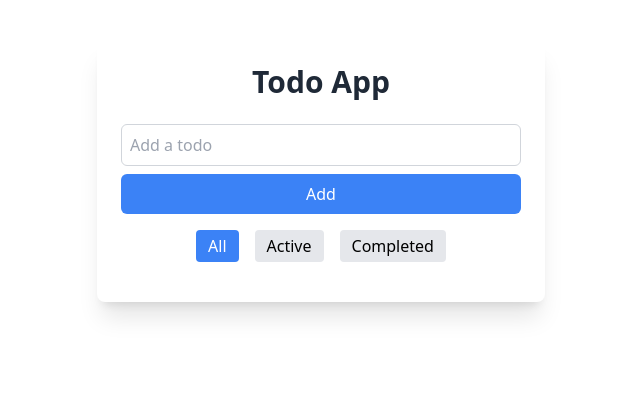
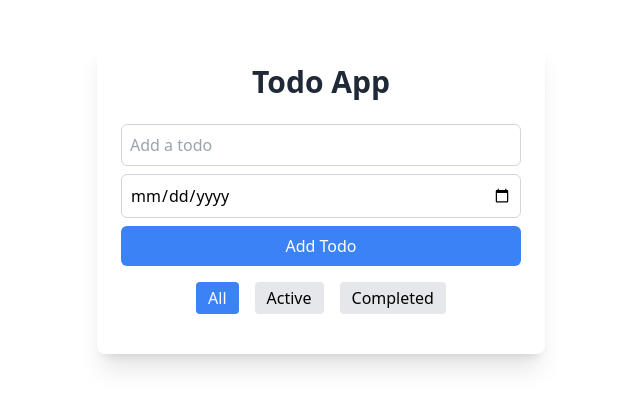
Before and after one commit to aimaduddin/react-todo-app, a React (Create React App) app: page / in a window 1280 px wide. Shown: the top 408 px of the page, without its empty margins (319-959 px from the left). Built offline with nearby package versions, Linux system fonts and the light colour scheme.

Commit message:
Add due date functionality to todo items

```diff
--- a/src/App.js
+++ b/src/App.js
@@ -15,9 +15,9 @@ function App() {
     localStorage.setItem('todos', JSON.stringify(todos));
   }, [todos]);
 
-  const addTodo = (text) => {
+  const addTodo = (text, dueDate) => {
     if (text) {
-      setTodos([...todos, { id: Date.now(), text, completed: false }]);
+      setTodos([...todos, { id: Date.now(), text, completed: false, dueDate }]);
     }
   };
 
@@ -35,7 +35,7 @@ function App() {
     if (filter === 'Active') return !todo.completed;
     if (filter === 'Completed') return todo.completed;
     return true;
-  });
+  }).sort((a, b) => new Date(a.dueDate) - new Date(b.dueDate));
 
   return (
     <div className="max-w-md mx-auto mt-10 p-6 bg-white rounded-lg shadow-xl">
--- a/src/components/TodoForm.js
+++ b/src/components/TodoForm.js
@@ -2,11 +2,15 @@ import React, { useState } from 'react';
 
 function TodoForm({ addTodo }) {
   const [input, setInput] = useState('');
+  const [dueDate, setDueDate] = useState('');
 
   const handleSubmit = (e) => {
     e.preventDefault();
-    addTodo(input);
-    setInput('');
+    if (input.trim()) {
+      addTodo(input, dueDate);
+      setInput('');
+      setDueDate('');
+    }
   };
 
   return (
@@ -16,13 +20,19 @@ function TodoForm({ addTodo }) {
         value={input}
         onChange={(e) => setInput(e.target.value)}
         placeholder="Add a todo"
-        className="w-full p-2 border border-gray-300 rounded-md mr-2 focus:outline-none focus:ring-2 focus:ring-blue-500"
+        className="w-full p-2 border border-gray-300 rounded-md mb-2 focus:outline-none focus:ring-2 focus:ring-blue-500"
+      />
+      <input
+        type="date"
+        value={dueDate}
+        onChange={(e) => setDueDate(e.target.value)}
+        className="w-full p-2 border border-gray-300 rounded-md mb-2 focus:outline-none focus:ring-2 focus:ring-blue-500"
       />
       <button
         type="submit"
-        className="w-full mt-2 bg-blue-500 text-white p-2 rounded-md hover:bg-blue-600 focus:outline-none focus:ring-2 focus:ring-blue-500 focus:ring-opacity-50"
+        className="w-full bg-blue-500 text-white p-2 rounded-md hover:bg-blue-600 focus:outline-none focus:ring-2 focus:ring-blue-500 focus:ring-opacity-50"
       >
-        Add
+        Add Todo
       </button>
     </form>
   );
--- a/src/components/TodoItem.js
+++ b/src/components/TodoItem.js
@@ -3,12 +3,19 @@ import React from 'react';
 function TodoItem({ todo, toggleTodo, deleteTodo }) {
   return (
     <li className="flex items-center justify-between p-3 bg-gray-100 rounded-md mb-2">
+      <div>
         <span
           className={`cursor-pointer ${todo.completed ? 'line-through text-gray-500' : 'text-gray-800'}`}
           onClick={() => toggleTodo(todo.id)}
         >
           {todo.text}
         </span>
+        {todo.dueDate && (
+          <span className="ml-2 text-sm text-gray-500">
+            Due: {new Date(todo.dueDate).toLocaleDateString()}
+          </span>
+        )}
+      </div>
       <button
         onClick={() => deleteTodo(todo.id)}
         className="ml-2 px-2 py-1 bg-red-500 text-white rounded-md hover:bg-red-600 focus:outline-none focus:ring-2 focus:ring-red-500 focus:ring-opacity-50"
```
Lines whose indentation alone changed are shown as unchanged.
